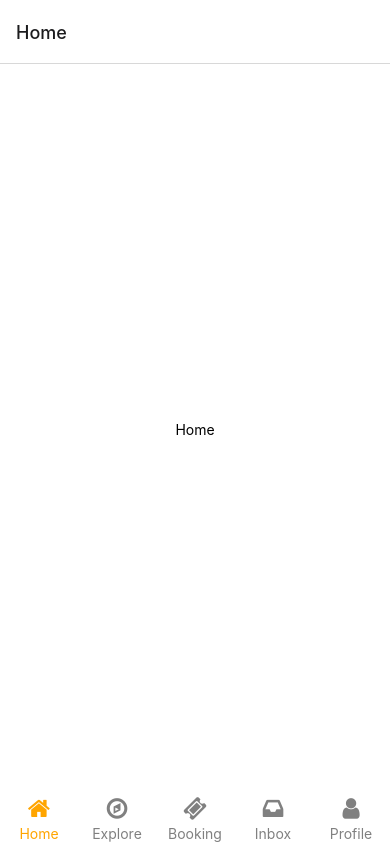
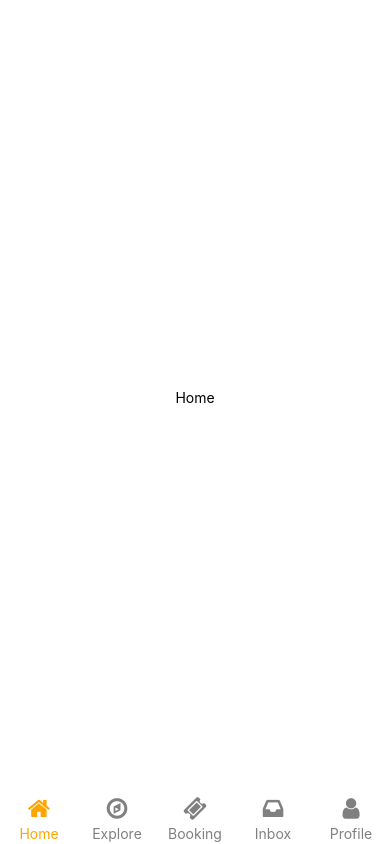
Before and after one commit to TunggTungg-HE171390/Fall24_Semeser-7_NodeJS_SportsBookingProject, a React Native app in the folder Front-end/: screen / in a window 390 px wide. Built offline with nearby package versions, Linux system fonts and the light colour scheme.

Commit message:
hide header in each tab

```diff
--- a/Front-end/App.js
+++ b/Front-end/App.js
@@ -25,7 +25,7 @@ function BookingStack() {
 export default function App() {
   return (
     <NavigationContainer>
-      <Tab.Navigator tabBar={(props) => <Tab_bar {...props} />}>
+      <Tab.Navigator tabBar={(props) => <Tab_bar {...props} /> } screenOptions={{ headerShown: false }}>
         <Tab.Screen name="Home" component={Home_screen} />
         <Tab.Screen name="Explore" component={Explore_screen} />
         <Tab.Screen
```
Also changed, not shown: 1 other file (tests, documents, lock files or other folders).
